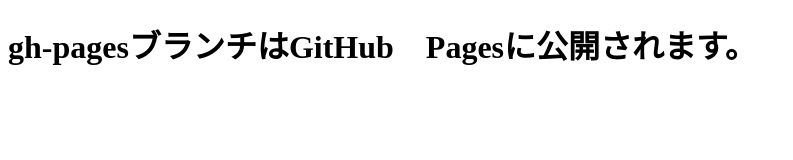
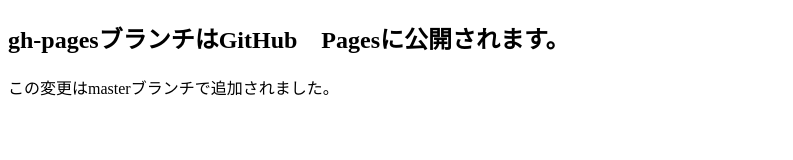
Before and after one commit to ace-yamano/git-study, a plain HTML site: page index.html in a window 1280 px wide. Shown: the whole page, without its empty margins (0-793 px from the left). Drawn offline with Linux system fonts and the light colour scheme.

Commit message:
MasterブランチでWebページを変更

```diff
--- a/index.html
+++ b/index.html
@@ -5,6 +5,7 @@
     <title>Gitのお勉強</title>
 </head>
 <body>
-  <h1>gh-pagesブランチはGitHub　Pagesに公開されます。</h1>
+  <h2>gh-pagesブランチはGitHub　Pagesに公開されます。</h2>
+  <p>この変更はmasterブランチで追加されました。</p>
 </body>
 </html>
```
